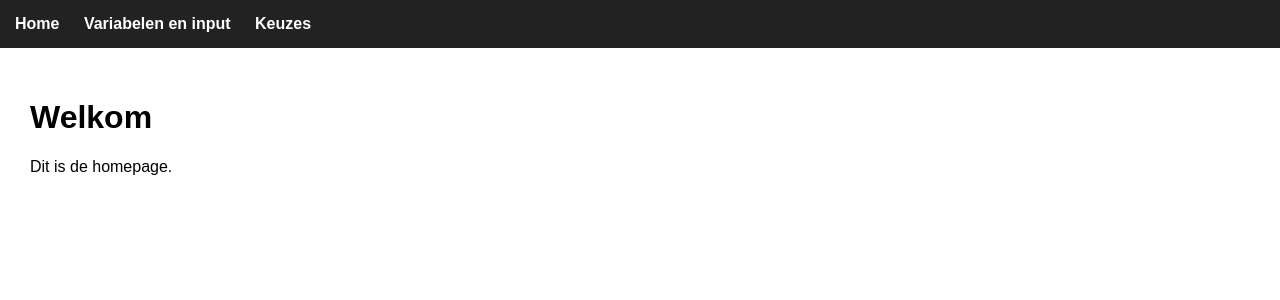
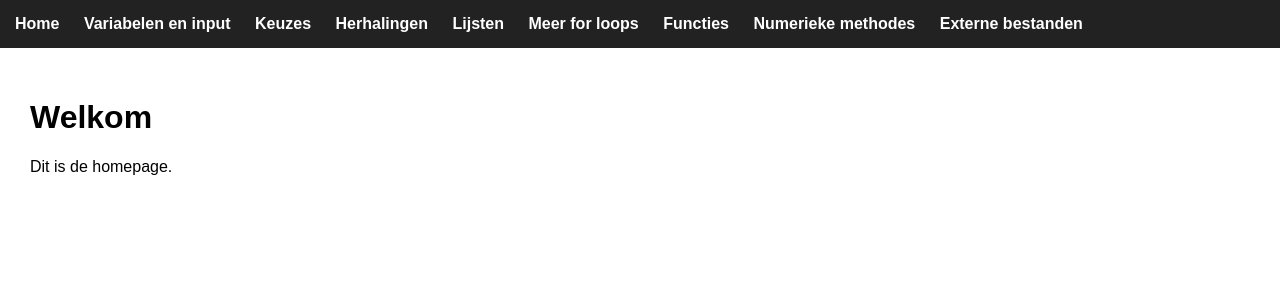
Before and after one commit to milanvandeput/milanvandeput.github.io, a Jekyll site: the page built from index.md, in a window 1280 px wide. Shown: the top 300 px of the page. Built offline with Jekyll 4.4.1, drawn with Linux system fonts in a browser that asks for light colours.

Commit message:
Update home.html

```diff
--- a/_layouts/home.html
+++ b/_layouts/home.html
@@ -30,6 +30,12 @@
         <a href="{{ '/' | relative_url }}">Home</a>
         <a href="{{ '/Variabelen en input/' | relative_url }}">Variabelen en input</a>
         <a href="{{ '/Keuzes/' | relative_url }}">Keuzes</a>
+        <a href="{{ '/Keuzes/' | relative_url }}">Herhalingen</a>
+        <a href="{{ '/Keuzes/' | relative_url }}">Lijsten</a>
+        <a href="{{ '/Keuzes/' | relative_url }}">Meer for loops</a>
+        <a href="{{ '/Keuzes/' | relative_url }}">Functies</a>
+        <a href="{{ '/Keuzes/' | relative_url }}">Numerieke methodes</a>
+        <a href="{{ '/Keuzes/' | relative_url }}">Externe bestanden</a>
     </nav>
 
     <!-- PAGINA INHOUD -->
```
